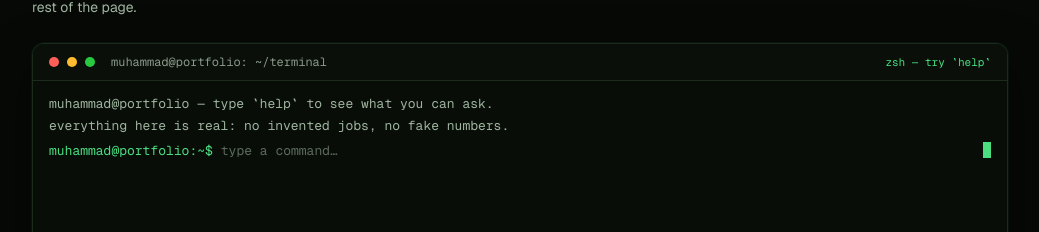
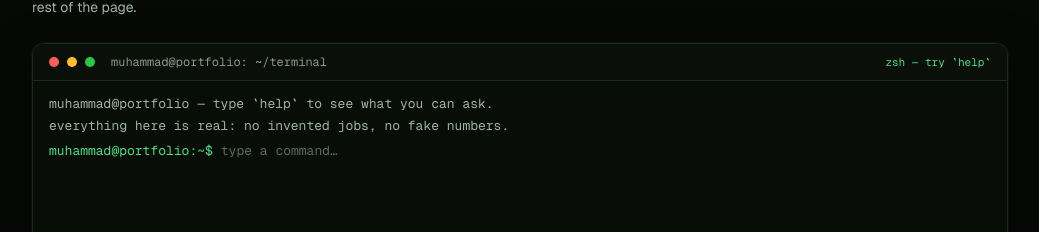
Before and after one commit to M-bit22/portfolio, a Next.js app: page / in a window 1280 px wide. Shown: the part 3097-3329 px from the top of the page, without its empty margins (120-1159 px from the left). Built offline with nearby package versions, Linux system fonts and the light colour scheme.

Commit message:
Fix mini-terminal cursor position

```diff
--- a/src/components/MiniTerminal.tsx
+++ b/src/components/MiniTerminal.tsx
@@ -176,9 +176,8 @@ export default function MiniTerminal() {
             autoCorrect="off"
             spellCheck={false}
             placeholder="type a command…"
-            className="min-w-0 flex-1 bg-transparent font-mono text-[13px] text-[#e8f5e8] outline-none placeholder:text-[#5b6b5b]"
+            className="min-w-0 flex-1 bg-transparent font-mono text-[13px] caret-[#4ade80] text-[#e8f5e8] outline-none placeholder:text-[#5b6b5b]"
           />
-          <span className="cursor-blink inline-block h-4 w-2 bg-[#4ade80]" aria-hidden="true" />
         </form>
       </div>
 
```
